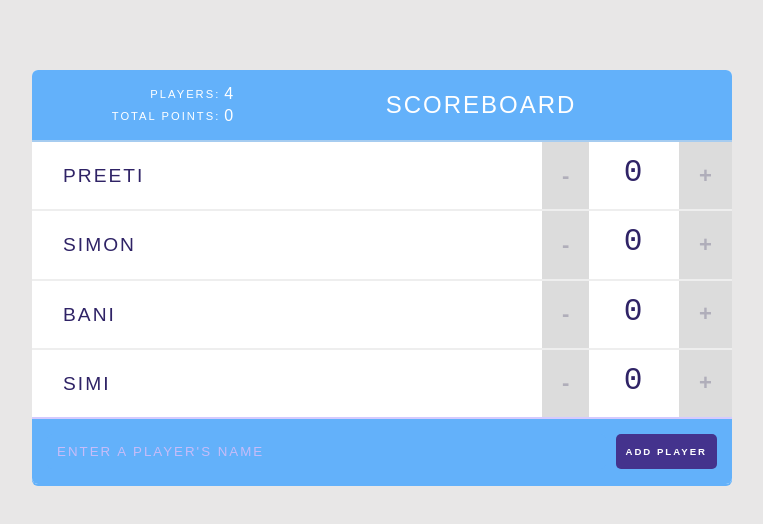
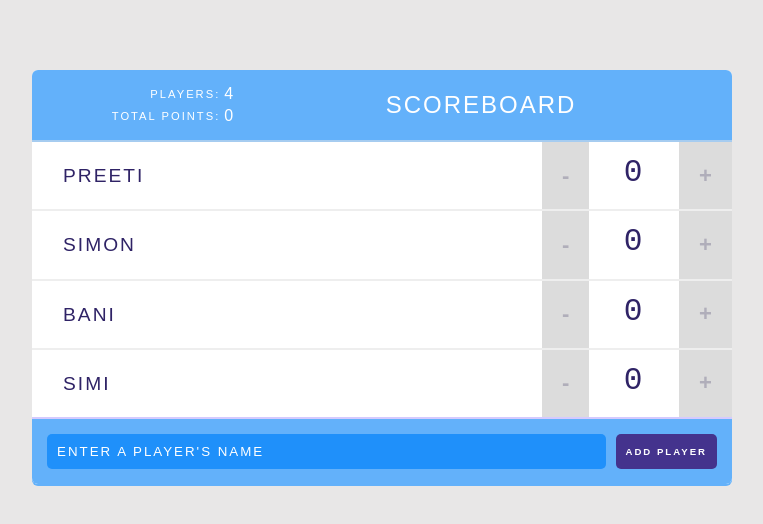
Before and after one commit to singhp1992/score, a React (Create React App) app: page / in a window 1280 px wide. Shown: the top 524 px of the page, without its empty margins (258-1021 px from the left). Built offline with nearby package versions, Linux system fonts and the light colour scheme.

Commit message:
changed background color and text color of input type

```diff
--- a/src/App.css
+++ b/src/App.css
@@ -62,17 +62,17 @@ input[type=text] {
   margin: 15px 10px 15px 15px;
   padding: 10px;
   border-radius: 5px;
-  background-color:  rgb(99, 177, 250);
+  background-color:  rgb(31, 144, 250);
   border-style: none;
   text-shadow: none;
   text-transform: uppercase;
-  color: #C7BCF8;
+  color: rgb(255, 255, 255);
   letter-spacing: 2px;
   outline: none;
 }
 
 input[type=text]::-webkit-input-placeholder{
-  color: #C7BCF8;
+  color: rgb(255, 255, 255);
   letter-spacing: 2px;
 }
 
```
